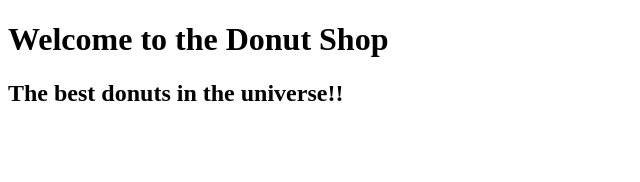
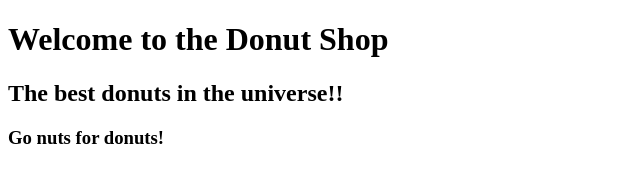
Before and after one commit to Emaret2/donut, a plain HTML site: page index.html in a window 1280 px wide. Shown: the whole page, without its empty margins (0-640 px from the left). Drawn offline with Linux system fonts and the light colour scheme.

Commit message:
added h3 to index

```diff
--- a/index.html
+++ b/index.html
@@ -7,5 +7,6 @@
 <body>
     <h1>Welcome to the Donut Shop</h1>
     <h2>The best donuts in the universe!!</h2>
+    <h3>Go nuts for donuts!</h3>
 </body>
 </html>
```
